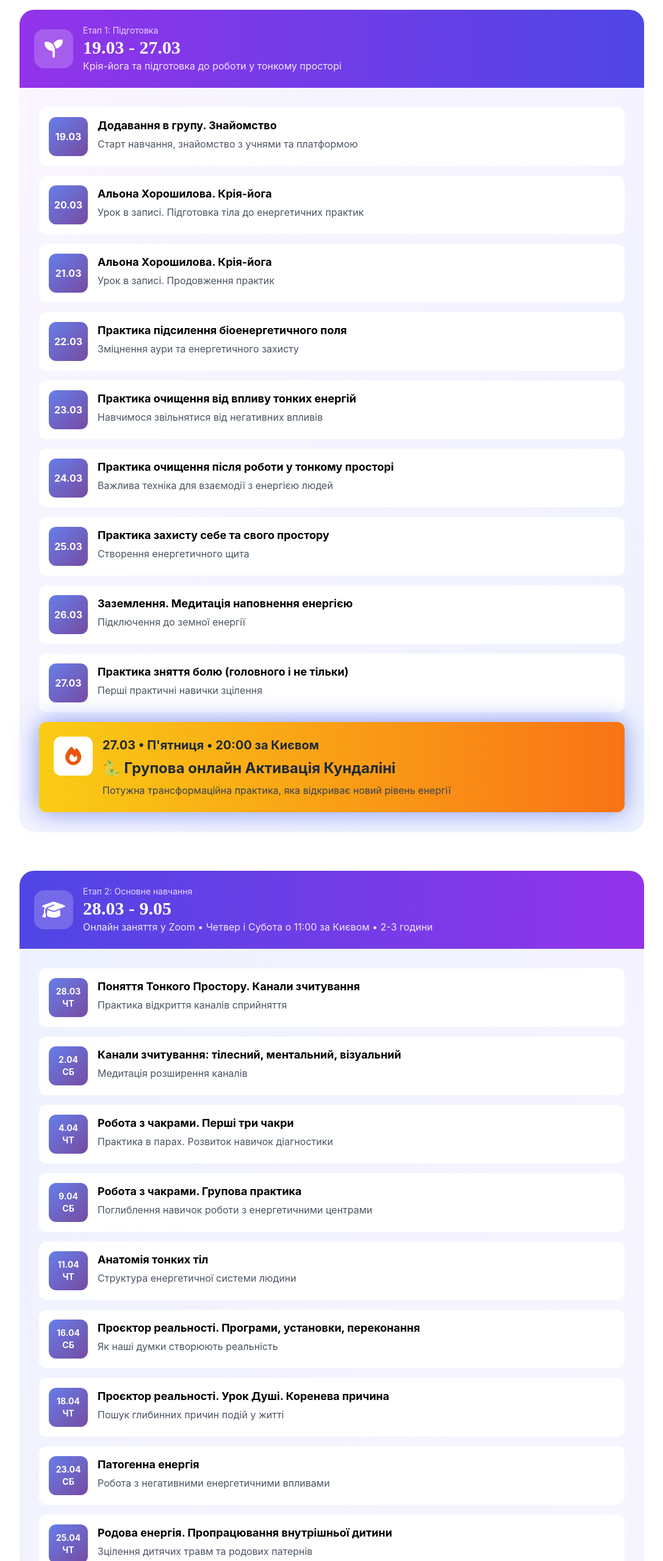
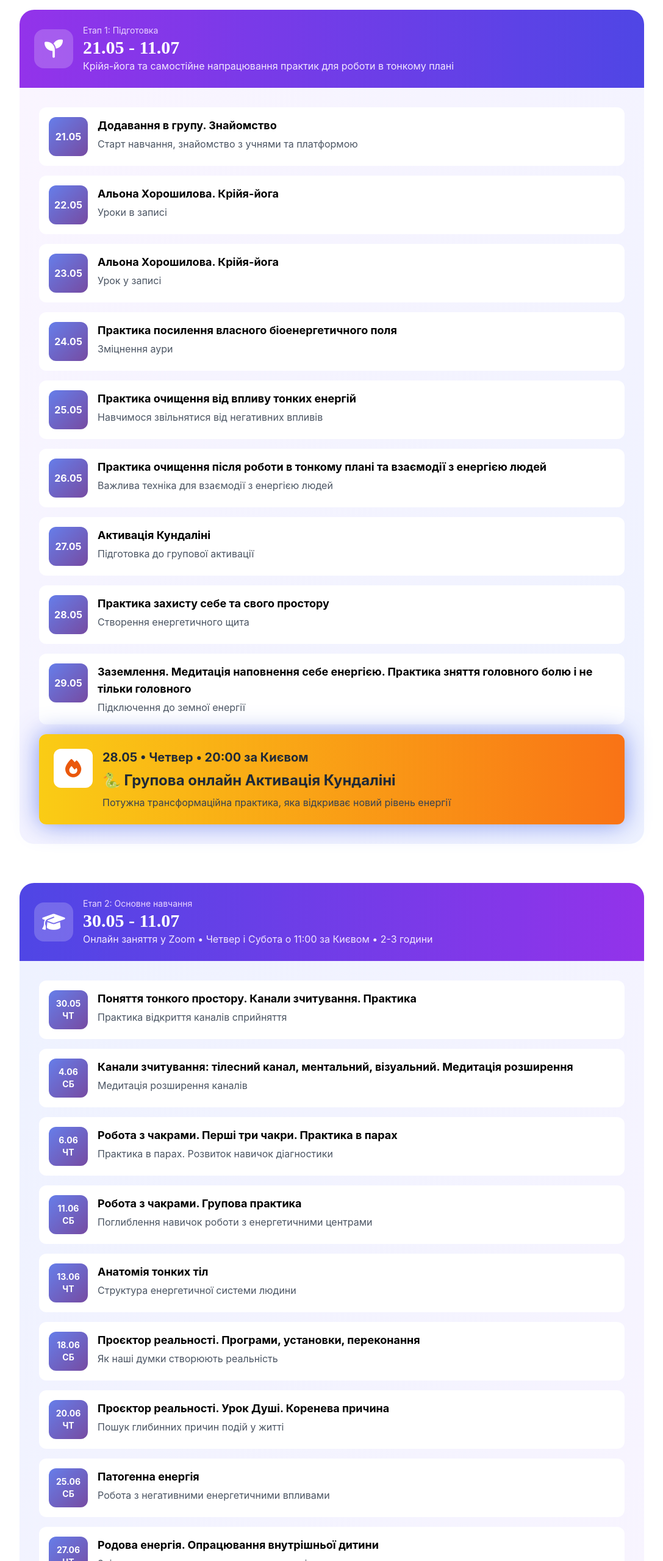
Before and after one commit to omega108vision/sandhi, a plain HTML site: page index.html in a window 1280 px wide. Shown: the part 1328-3888 px from the top of the page at 61% size, without its empty margins (96-1183 px from the left). Drawn offline with nearby package versions, Linux system fonts and the light colour scheme.

Commit message:
Update index.html

```diff
--- a/index.html
+++ b/index.html
@@ -2,7 +2,7 @@
     <meta charset="UTF-8">
     <meta name="viewport" content="width=device-width, initial-scale=1.0">
     <title>Курс енергопрактиків для розвитку тонкого бачення | Школа Сандхі-Хілінг</title>
-    <meta name="description" content="Розвинь тонке бачення та інтуїцію. Авторський курс від Дар'ї Смірнової. 3 рівні результату: для себе, для близьких, для доходу. Старт 19.03">
+    <meta name="description" content="Розвинь тонке бачення та інтуїцію. Авторський курс від Дар'ї Смірнової. 3 рівні результату: для себе, для близьких, для доходу. Старт 21.05">
     <script src="https://cdn.tailwindcss.com"></script>
     <link rel="stylesheet" href="https://cdnjs.cloudflare.com/ajax/libs/font-awesome/6.4.0/css/all.min.css">
     <style>
@@ -263,8 +263,8 @@
                             </div>
                             <div>
                                 <div class="text-sm text-purple-200">Етап 1: Підготовка</div>
-                                <h3 class="text-3xl font-bold">19.03 - 27.03</h3>
-                                <p class="text-purple-100">Крія-йога та підготовка до роботи у тонкому просторі</p>
+                                <h3 class="text-3xl font-bold">21.05 - 11.07</h3>
+                                <p class="text-purple-100">Крійя-йога та самостійне напрацювання практик для роботи в тонкому плані</p>
                             </div>
                         </div>
                     </div>
@@ -273,7 +273,7 @@
                         <div class="space-y-4">
                             <div class="schedule-item bg-white p-4 rounded-xl flex items-start gap-4">
                                 <div class="w-16 h-16 gradient-bg rounded-xl flex items-center justify-center flex-shrink-0 text-white font-bold">
-                                    19.03
+                                    21.05
                                 </div>
                                 <div class="flex-1">
                                     <div class="font-bold text-lg mb-1">Додавання в групу. Знайомство</div>
@@ -283,37 +283,37 @@
 
                             <div class="schedule-item bg-white p-4 rounded-xl flex items-start gap-4">
                                 <div class="w-16 h-16 gradient-bg rounded-xl flex items-center justify-center flex-shrink-0 text-white font-bold">
-                                    20.03
-                                </div>
-                                <div class="flex-1">
-                                    <div class="font-bold text-lg mb-1">Альона Хорошилова. Крія-йога</div>
-                                    <p class="text-gray-600">Урок в записі. Підготовка тіла до енергетичних практик</p>
+                                    22.05
+                                </div>
+                                <div class="flex-1">
+                                    <div class="font-bold text-lg mb-1">Альона Хорошилова. Крійя-йога</div>
+                                    <p class="text-gray-600">Уроки в записі</p>
                                 </div>
                             </div>
 
                             <div class="schedule-item bg-white p-4 rounded-xl flex items-start gap-4">
                                 <div class="w-16 h-16 gradient-bg rounded-xl flex items-center justify-center flex-shrink-0 text-white font-bold">
-                                    21.03
-                                </div>
-                                <div class="flex-1">
-                                    <div class="font-bold text-lg mb-1">Альона Хорошилова. Крія-йога</div>
-                                    <p class="text-gray-600">Урок в записі. Продовження практик</p>
+                                    23.05
+                                </div>
+                                <div class="flex-1">
+                                    <div class="font-bold text-lg mb-1">Альона Хорошилова. Крійя-йога</div>
+                                    <p class="text-gray-600">Урок у записі</p>
                                 </div>
                             </div>
 
                             <div class="schedule-item bg-white p-4 rounded-xl flex items-start gap-4">
                                 <div class="w-16 h-16 gradient-bg rounded-xl flex items-center justify-center flex-shrink-0 text-white font-bold">
-                                    22.03
-                                </div>
-                                <div class="flex-1">
-                                    <div class="font-bold text-lg mb-1">Практика підсилення біоенергетичного поля</div>
-                                    <p class="text-gray-600">Зміцнення аури та енергетичного захисту</p>
+                                    24.05
+                                </div>
+                                <div class="flex-1">
+                                    <div class="font-bold text-lg mb-1">Практика посилення власного біоенергетичного поля</div>
+                                    <p class="text-gray-600">Зміцнення аури</p>
                                 </div>
                             </div>
 
                             <div class="schedule-item bg-white p-4 rounded-xl flex items-start gap-4">
                                 <div class="w-16 h-16 gradient-bg rounded-xl flex items-center justify-center flex-shrink-0 text-white font-bold">
-                                    23.03
+                                    25.05
                                 </div>
                                 <div class="flex-1">
                                     <div class="font-bold text-lg mb-1">Практика очищення від впливу тонких енергій</div>
@@ -323,17 +323,27 @@
 
                             <div class="schedule-item bg-white p-4 rounded-xl flex items-start gap-4">
                                 <div class="w-16 h-16 gradient-bg rounded-xl flex items-center justify-center flex-shrink-0 text-white font-bold">
-                                    24.03
-                                </div>
-                                <div class="flex-1">
-                                    <div class="font-bold text-lg mb-1">Практика очищення після роботи у тонкому просторі</div>
+                                    26.05
+                                </div>
+                                <div class="flex-1">
+                                    <div class="font-bold text-lg mb-1">Практика очищення після роботи в тонкому плані та взаємодії з енергією людей</div>
                                     <p class="text-gray-600">Важлива техніка для взаємодії з енергією людей</p>
                                 </div>
                             </div>
 
                             <div class="schedule-item bg-white p-4 rounded-xl flex items-start gap-4">
                                 <div class="w-16 h-16 gradient-bg rounded-xl flex items-center justify-center flex-shrink-0 text-white font-bold">
-                                    25.03
+                                    27.05
+                                </div>
+                                <div class="flex-1">
+                                    <div class="font-bold text-lg mb-1">Активація Кундаліні</div>
+                                    <p class="text-gray-600">Підготовка до групової активації</p>
+                                </div>
+                            </div>
+
+                            <div class="schedule-item bg-white p-4 rounded-xl flex items-start gap-4">
+                                <div class="w-16 h-16 gradient-bg rounded-xl flex items-center justify-center flex-shrink-0 text-white font-bold">
+                                    28.05
                                 </div>
                                 <div class="flex-1">
                                     <div class="font-bold text-lg mb-1">Практика захисту себе та свого простору</div>
@@ -343,21 +353,11 @@
 
                             <div class="schedule-item bg-white p-4 rounded-xl flex items-start gap-4">
                                 <div class="w-16 h-16 gradient-bg rounded-xl flex items-center justify-center flex-shrink-0 text-white font-bold">
-                                    26.03
-                                </div>
-                                <div class="flex-1">
-                                    <div class="font-bold text-lg mb-1">Заземлення. Медитація наповнення енергією</div>
+                                    29.05
+                                </div>
+                                <div class="flex-1">
+                                    <div class="font-bold text-lg mb-1">Заземлення. Медитація наповнення себе енергією. Практика зняття головного болю і не тільки головного</div>
                                     <p class="text-gray-600">Підключення до земної енергії</p>
-                                </div>
-                            </div>
-
-                            <div class="schedule-item bg-white p-4 rounded-xl flex items-start gap-4">
-                                <div class="w-16 h-16 gradient-bg rounded-xl flex items-center justify-center flex-shrink-0 text-white font-bold">
-                                    27.03
-                                </div>
-                                <div class="flex-1">
-                                    <div class="font-bold text-lg mb-1">Практика зняття болю (головного і не тільки)</div>
-                                    <p class="text-gray-600">Перші практичні навички зцілення</p>
                                 </div>
                             </div>
 
@@ -366,7 +366,7 @@
                                     <i class="fas fa-fire text-3xl text-orange-600"></i>
                                 </div>
                                 <div class="flex-1">
-                                    <div class="font-bold text-xl mb-2 text-gray-800">27.03 • П'ятниця • 20:00 за Києвом</div>
+                                    <div class="font-bold text-xl mb-2 text-gray-800">28.05 • Четвер • 20:00 за Києвом</div>
                                     <div class="text-2xl font-bold text-gray-800 mb-2">🐍 Групова онлайн Активація Кундаліні</div>
                                     <p class="text-gray-700">Потужна трансформаційна практика, яка відкриває новий рівень енергії</p>
                                 </div>
@@ -384,7 +384,7 @@
                             </div>
                             <div>
                                 <div class="text-sm text-purple-200">Етап 2: Основне навчання</div>
-                                <h3 class="text-3xl font-bold">28.03 - 9.05</h3>
+                                <h3 class="text-3xl font-bold">30.05 - 11.07</h3>
                                 <p class="text-purple-100">Онлайн заняття у Zoom • Четвер і Субота о 11:00 за Києвом • 2-3 години</p>
                             </div>
                         </div>
@@ -394,37 +394,37 @@
                         <div class="space-y-4">
                             <div class="schedule-item bg-white p-4 rounded-xl flex items-start gap-4">
                                 <div class="w-16 h-16 gradient-bg rounded-xl flex items-center justify-center flex-shrink-0 text-white font-bold text-sm text-center">
-                                    28.03<br>ЧТ
-                                </div>
-                                <div class="flex-1">
-                                    <div class="font-bold text-lg mb-1">Поняття Тонкого Простору. Канали зчитування</div>
+                                    30.05<br>ЧТ
+                                </div>
+                                <div class="flex-1">
+                                    <div class="font-bold text-lg mb-1">Поняття тонкого простору. Канали зчитування. Практика</div>
                                     <p class="text-gray-600">Практика відкриття каналів сприйняття</p>
                                 </div>
                             </div>
 
                             <div class="schedule-item bg-white p-4 rounded-xl flex items-start gap-4">
                                 <div class="w-16 h-16 gradient-bg rounded-xl flex items-center justify-center flex-shrink-0 text-white font-bold text-sm text-center">
-                                    2.04<br>СБ
-                                </div>
-                                <div class="flex-1">
-                                    <div class="font-bold text-lg mb-1">Канали зчитування: тілесний, ментальний, візуальний</div>
+                                    4.06<br>СБ
+                                </div>
+                                <div class="flex-1">
+                                    <div class="font-bold text-lg mb-1">Канали зчитування: тілесний канал, ментальний, візуальний. Медитація розширення</div>
                                     <p class="text-gray-600">Медитація розширення каналів</p>
                                 </div>
                             </div>
 
                             <div class="schedule-item bg-white p-4 rounded-xl flex items-start gap-4">
                                 <div class="w-16 h-16 gradient-bg rounded-xl flex items-center justify-center flex-shrink-0 text-white font-bold text-sm text-center">
-                                    4.04<br>ЧТ
-                                </div>
-                                <div class="flex-1">
-                                    <div class="font-bold text-lg mb-1">Робота з чакрами. Перші три чакри</div>
+                                    6.06<br>ЧТ
+                                </div>
+                                <div class="flex-1">
+                                    <div class="font-bold text-lg mb-1">Робота з чакрами. Перші три чакри. Практика в парах</div>
                                     <p class="text-gray-600">Практика в парах. Розвиток навичок діагностики</p>
                                 </div>
                             </div>
 
                             <div class="schedule-item bg-white p-4 rounded-xl flex items-start gap-4">
                                 <div class="w-16 h-16 gradient-bg rounded-xl flex items-center justify-center flex-shrink-0 text-white font-bold text-sm text-center">
-                                    9.04<br>СБ
+                                    11.06<br>СБ
                                 </div>
                                 <div class="flex-1">
                                     <div class="font-bold text-lg mb-1">Робота з чакрами. Групова практика</div>
@@ -434,7 +434,7 @@
 
                             <div class="schedule-item bg-white p-4 rounded-xl flex items-start gap-4">
                                 <div class="w-16 h-16 gradient-bg rounded-xl flex items-center justify-center flex-shrink-0 text-white font-bold text-sm text-center">
-                                    11.04<br>ЧТ
+                                    13.06<br>ЧТ
                                 </div>
                                 <div class="flex-1">
                                     <div class="font-bold text-lg mb-1">Анатомія тонких тіл</div>
@@ -444,7 +444,7 @@
 
                             <div class="schedule-item bg-white p-4 rounded-xl flex items-start gap-4">
                                 <div class="w-16 h-16 gradient-bg rounded-xl flex items-center justify-center flex-shrink-0 text-white font-bold text-sm text-center">
-                                    16.04<br>СБ
+                                    18.06<br>СБ
                                 </div>
                                 <div class="flex-1">
                                     <div class="font-bold text-lg mb-1">Проєктор реальності. Програми, установки, переконання</div>
@@ -454,7 +454,7 @@
 
                             <div class="schedule-item bg-white p-4 rounded-xl flex items-start gap-4">
                                 <div class="w-16 h-16 gradient-bg rounded-xl flex items-center justify-center flex-shrink-0 text-white font-bold text-sm text-center">
-                                    18.04<br>ЧТ
+                                    20.06<br>ЧТ
                                 </div>
                                 <div class="flex-1">
                                     <div class="font-bold text-lg mb-1">Проєктор реальності. Урок Душі. Коренева причина</div>
@@ -464,7 +464,7 @@
 
                             <div class="schedule-item bg-white p-4 rounded-xl flex items-start gap-4">
                                 <div class="w-16 h-16 gradient-bg rounded-xl flex items-center justify-center flex-shrink-0 text-white font-bold text-sm text-center">
-                                    23.04<br>СБ
+                                    25.06<br>СБ
                                 </div>
                                 <div class="flex-1">
                                     <div class="font-bold text-lg mb-1">Патогенна енергія</div>
@@ -474,17 +474,17 @@
 
                             <div class="schedule-item bg-white p-4 rounded-xl flex items-start gap-4">
                                 <div class="w-16 h-16 gradient-bg rounded-xl flex items-center justify-center flex-shrink-0 text-white font-bold text-sm text-center">
-                                    25.04<br>ЧТ
-                                </div>
-                                <div class="flex-1">
-                                    <div class="font-bold text-lg mb-1">Родова енергія. Пропрацювання внутрішньої дитини</div>
+                                    27.06<br>ЧТ
+                                </div>
+                                <div class="flex-1">
+                                    <div class="font-bold text-lg mb-1">Родовa енергія. Опрацювання внутрішньої дитини</div>
                                     <p class="text-gray-600">Зцілення дитячих травм та родових патернів</p>
                                 </div>
                             </div>
 
                             <div class="schedule-item bg-white p-4 rounded-xl flex items-start gap-4">
                                 <div class="w-16 h-16 gradient-bg rounded-xl flex items-center justify-center flex-shrink-0 text-white font-bold text-sm text-center">
-                                    30.04<br>СБ
+                                    2.07<br>СБ
                                 </div>
                                 <div class="flex-1">
                                     <div class="font-bold text-lg mb-1">Родова енергія. Прийняття в рід, дари роду</div>
@@ -494,17 +494,17 @@
 
                             <div class="schedule-item bg-white p-4 rounded-xl flex items-start gap-4">
                                 <div class="w-16 h-16 gradient-bg rounded-xl flex items-center justify-center flex-shrink-0 text-white font-bold text-sm text-center">
-                                    2.05<br>ЧТ
-                                </div>
-                                <div class="flex-1">
-                                    <div class="font-bold text-lg mb-1">Робота з тілом, з хворобами</div>
+                                    4.07<br>ЧТ
+                                </div>
+                                <div class="flex-1">
+                                    <div class="font-bold text-lg mb-1">Робота з тілом і захворюваннями</div>
                                     <p class="text-gray-600">Практичні техніки енергетичного зцілення</p>
                                 </div>
                             </div>
 
                             <div class="schedule-item bg-white p-4 rounded-xl flex items-start gap-4">
                                 <div class="w-16 h-16 gradient-bg rounded-xl flex items-center justify-center flex-shrink-0 text-white font-bold text-sm text-center">
-                                    7.05<br>СБ
+                                    9.07<br>СБ
                                 </div>
                                 <div class="flex-1">
                                     <div class="font-bold text-lg mb-1">Робота з простором, хранителями простору</div>
@@ -517,9 +517,9 @@
                                     <i class="fas fa-trophy text-3xl text-green-600"></i>
                                 </div>
                                 <div class="flex-1">
-                                    <div class="font-bold text-xl mb-2 text-gray-800">9.05 • Субота • 11:00 за Києвом</div>
+                                    <div class="font-bold text-xl mb-2 text-gray-800">11.07 • Субота • 11:00 за Києвом</div>
                                     <div class="text-2xl font-bold text-gray-800 mb-2">🎓 Випускний</div>
-                                    <p class="text-gray-700">Знайомство зі своєю світловою сім'єю та наставниками</p>
+                                    <p class="text-gray-700">Знайомство зі своєю світловою сім'єю, наставниками</p>
                                 </div>
                             </div>
                         </div>
@@ -1603,7 +1603,7 @@
     <div id="sticky-cta" class="sticky-cta">
         <a href="https://t.me/sandhi_healing_bot?start=698dd324a0ce051f680cf100" class="bg-gradient-to-r from-purple-600 to-indigo-600 text-white px-6 py-3 rounded-full font-bold shadow-2xl hover:shadow-3xl transition flex items-center gap-2">
             <i class="fas fa-fire"></i>
-            <span>Записатись до 19.03</span>
+            <span>Записатись до 21.05</span>
         </a>
     </div>
 
```
